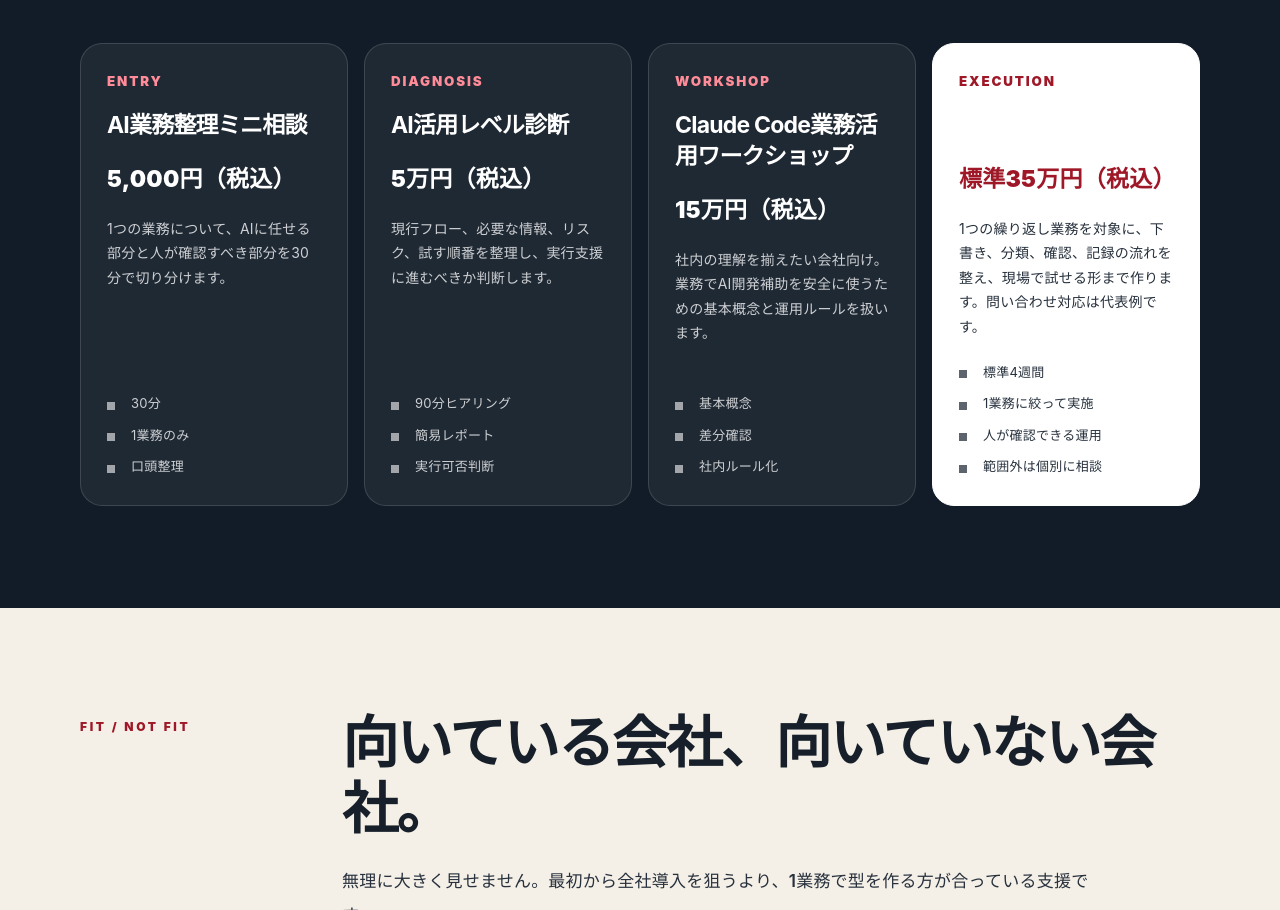
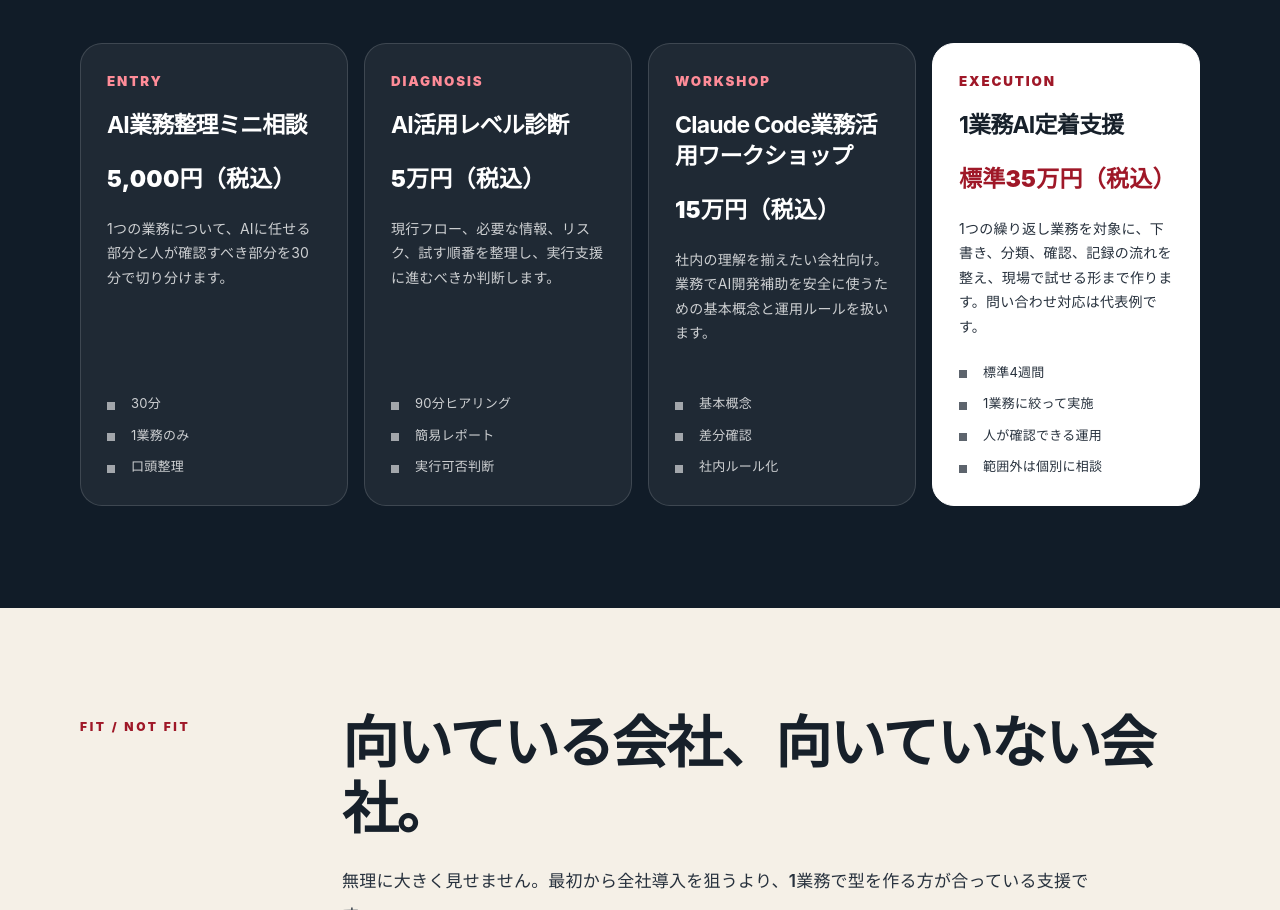
Before and after one commit to iineineno03k/ai-consulting-lp, a plain HTML site: page index.html in a window 1280 px wide. Shown: the part 3064-3974 px from the top of the page. Drawn offline with Linux system fonts and the light colour scheme.

Commit message:
Deploy LP from x-inajiro source

```diff
--- a/index.html
+++ b/index.html
@@ -332,6 +332,7 @@
     .plan-featured small { color: var(--red-dark); }
     .plan h3 { margin: 16px 0 0; font-size: 23px; line-height: 1.35; }
     .price { margin: 18px 0 0 !important; color: #fff !important; font-size: 23px; font-weight: 900; }
+    .plan-featured h3 { color: var(--ink); }
     .plan-featured .price { color: var(--red-dark) !important; }
     .plan p:not(.price) { margin: 16px 0 0; font-size: 14px; line-height: 1.75; }
     .plan ul { margin: auto 0 0; padding: 22px 0 0; list-style: none; display: grid; gap: 8px; font-size: 13px; }
```
